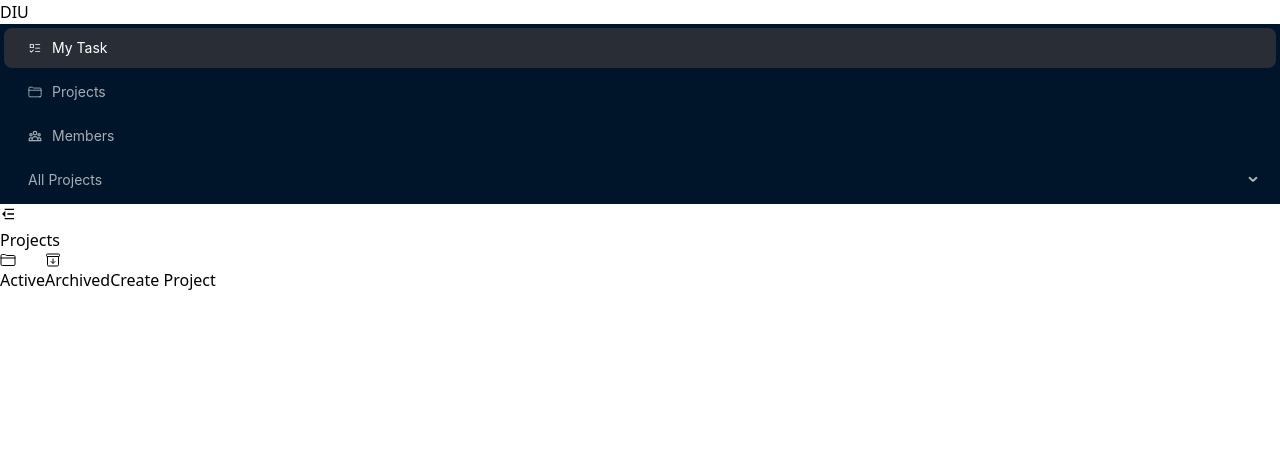
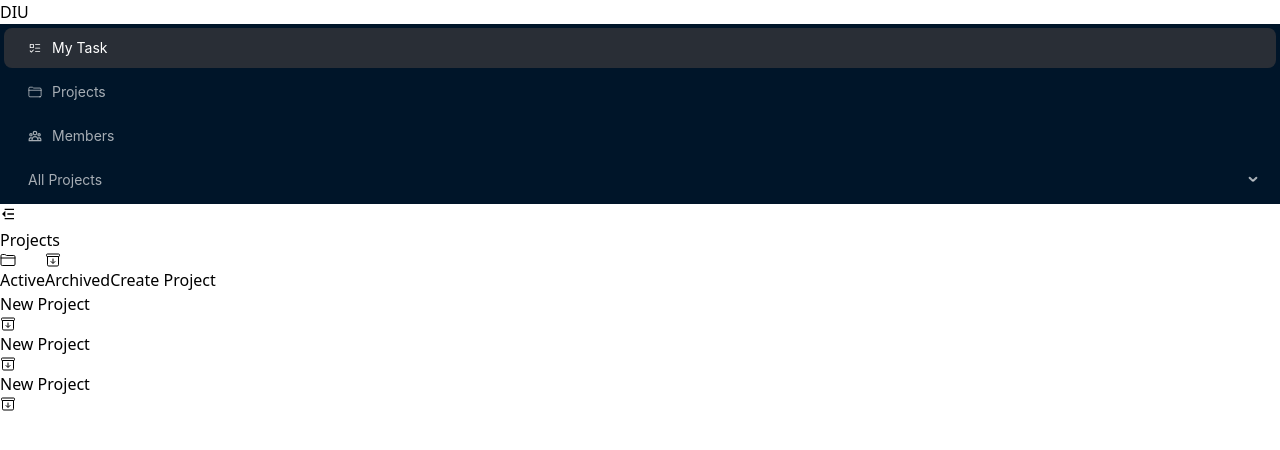
Before and after one commit to adnanhjoy/task-management, a React (Vite) app: page /projects in a window 1280 px wide. Shown: the top 450 px of the page. Built offline with nearby package versions, Linux system fonts and the light colour scheme.

Commit message:
add project table

```diff
--- /dev/null
+++ b/src/components/projectsTable/ProjectsTable.jsx
@@ -0,0 +1,32 @@
+import React from 'react';
+import { IoArchiveOutline } from 'react-icons/io5';
+
+const ProjectsTable = () => {
+    return (
+        <div className='bg-white mt-10 rounded-md'>
+            <div className='p-4 border-b last:border-none flex items-center justify-between hover:cursor-pointer'>
+                <div className='flex items-center gap-x-2'>
+                    <p className='h-2 w-2 bg-red-600 rounded-full'></p>
+                    <h1 className='uppercase'>New Project</h1>
+                </div>
+                <IoArchiveOutline />
+            </div>
+            <div className='p-4 border-b last:border-none flex items-center justify-between hover:cursor-pointer'>
+                <div className='flex items-center gap-x-2'>
+                    <p className='h-2 w-2 bg-green-600 rounded-full'></p>
+                    <h1 className='uppercase'>New Project</h1>
+                </div>
+                <IoArchiveOutline />
+            </div>
+            <div className='p-4 border-b last:border-none flex items-center justify-between hover:cursor-pointer'>
+                <div className='flex items-center gap-x-2'>
+                    <p className='h-2 w-2 bg-blue-600 rounded-full'></p>
+                    <h1 className='uppercase'>New Project</h1>
+                </div>
+                <IoArchiveOutline />
+            </div>
+        </div>
+    );
+};
+
+export default ProjectsTable;
--- a/src/pages/projects/Projects.jsx
+++ b/src/pages/projects/Projects.jsx
@@ -1,5 +1,6 @@
 import React from 'react';
 import { IoArchiveOutline, IoFolderOutline } from 'react-icons/io5';
+import ProjectsTable from '../../components/projectsTable/ProjectsTable';
 
 const ProjectsPage = () => {
     return (
@@ -12,6 +13,7 @@ const ProjectsPage = () => {
                     <button className='bg-blue-600 px-2 py-1.5 text-sm text-white rounded-md'>Create Project</button>
                 </div>
             </div>
+            <ProjectsTable />
         </div>
     );
 };
```
